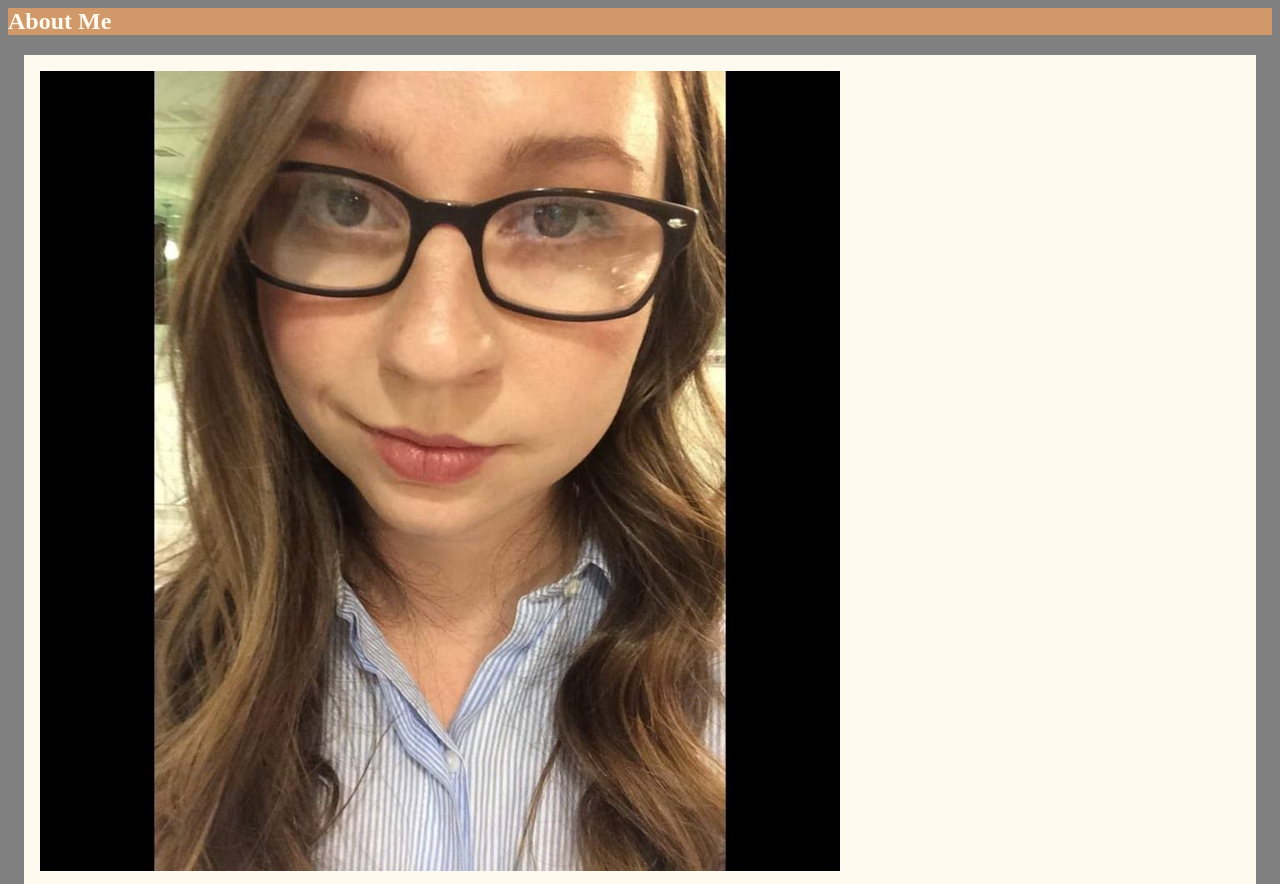
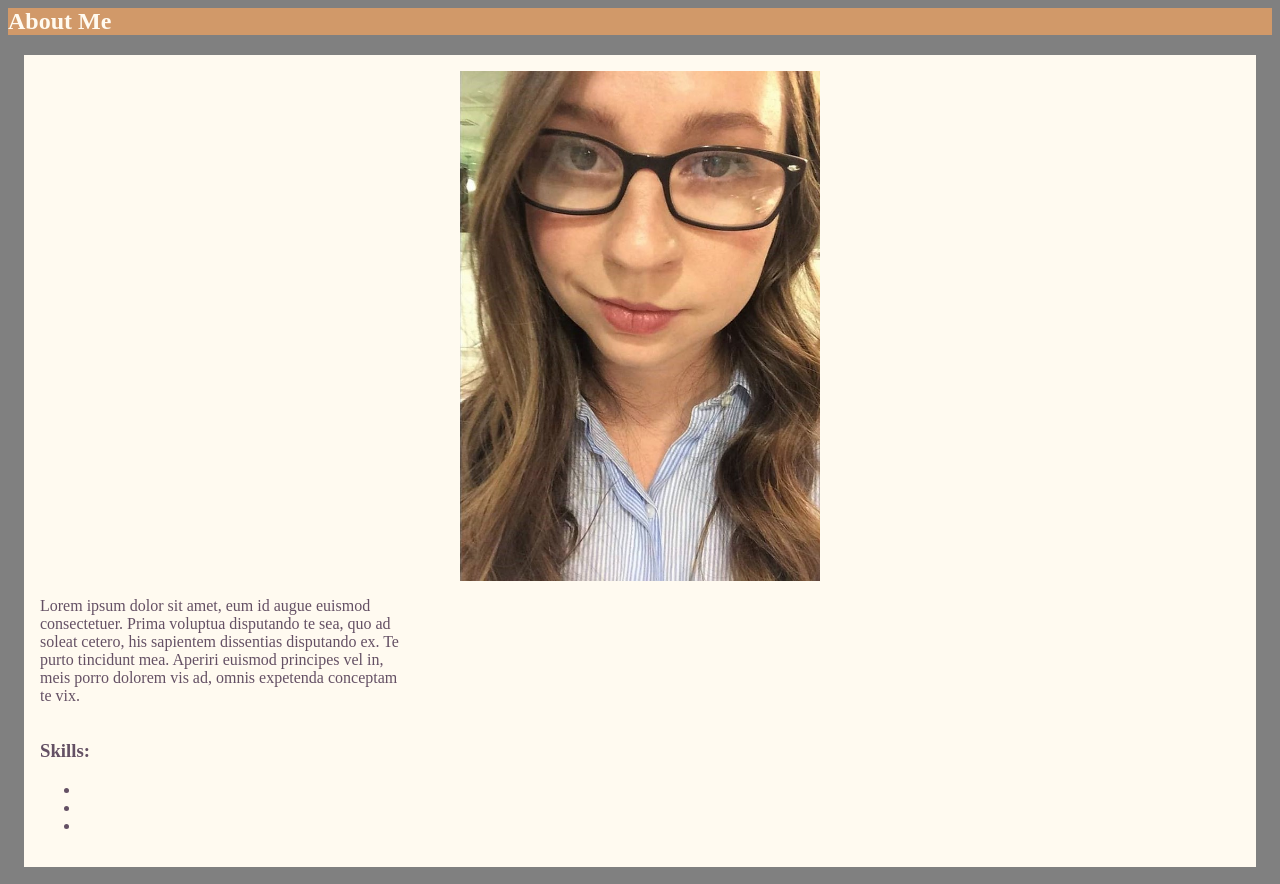
Before and after one commit to arielrw12/arielrw12.github.io, a plain HTML site: page index.html in a window 1280 px wide. Shown: the part 260-1144 px from the top of the page. Drawn offline with Linux system fonts and the light colour scheme.

Commit message:
move sections of about me

```diff
--- a/css/layout.css
+++ b/css/layout.css
@@ -53,18 +53,22 @@ nav li {
 }
 
 .resize-center {
+	justify-content: center;
 	display: flex;
-	min-width: 40rem;
-	max-width: 50rem;
-	max-height: 20%;
+	min-width: 20%;
+	max-width: 30%;
 	margin-left: auto;
 	margin-right: auto;
 }
+
 .me-info {
-	min-width: 40rem;
-	max-width: 50rem;
+	justify-content: flex-start;
+	min-width: 20%;
+	max-width: 30%;
 }
+
 .skills {
-	min-width: 40rem;
-	max-width: 50rem;
+	justify-content: flex-end;
+	min-width: 20%;
+	max-width: 30%;
 }
--- a/index.html
+++ b/index.html
@@ -26,7 +26,7 @@
 <h2 id="about-me">About Me</h2>
 <div class="me">
 <section>
-<img src="/me.jpg" class="resize-center" alt="Picture of Ariel">
+<img src="/me2.jpg" class="resize-center" alt="Picture of Ariel">
 <p class="me-info">Lorem ipsum dolor sit amet, eum id augue euismod consectetuer. Prima voluptua disputando te sea, quo ad soleat cetero, his sapientem dissentias disputando ex. Te purto tincidunt mea. Aperiri euismod principes vel in, meis porro dolorem vis ad, omnis expetenda conceptam te vix.</p>
 </section>
 
```
